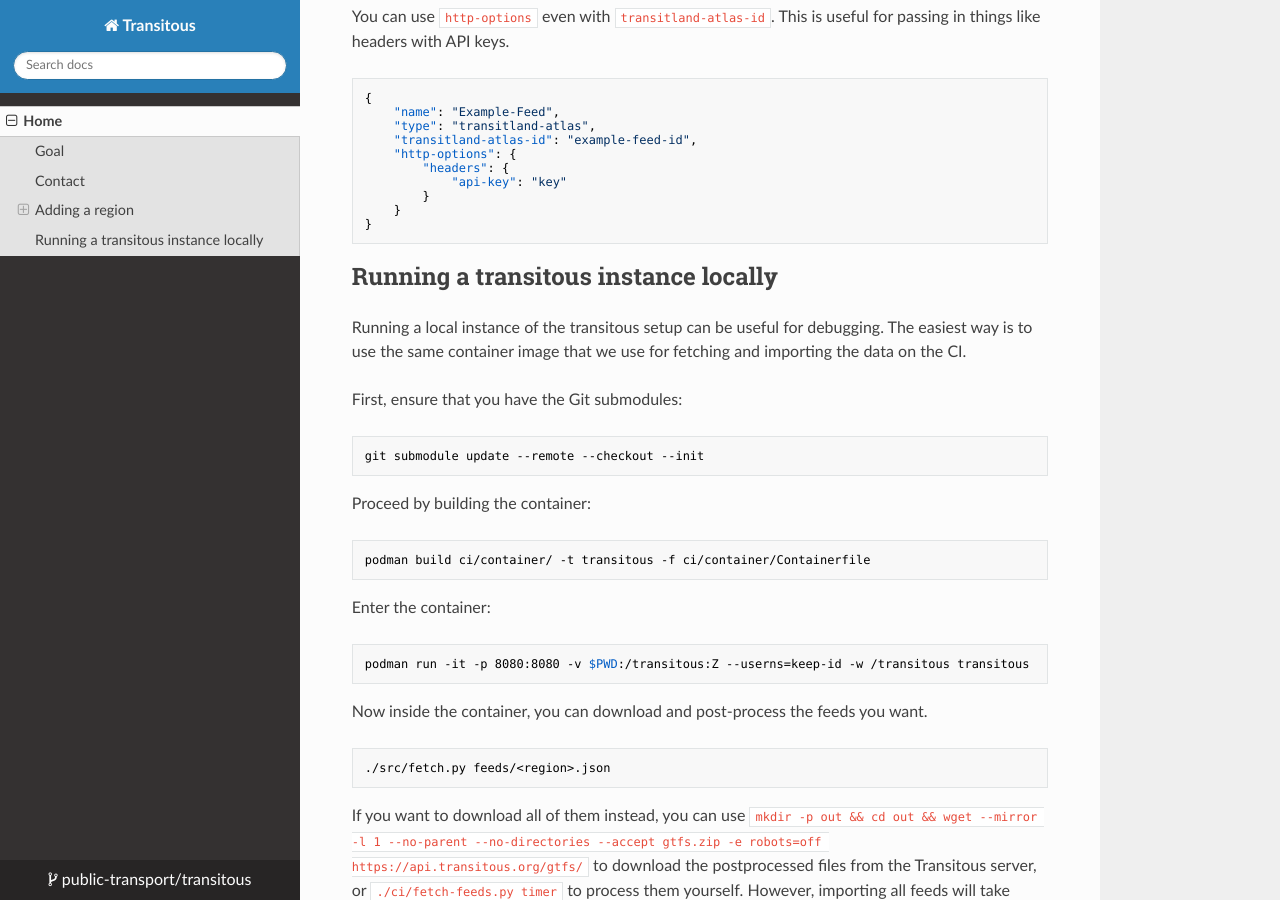
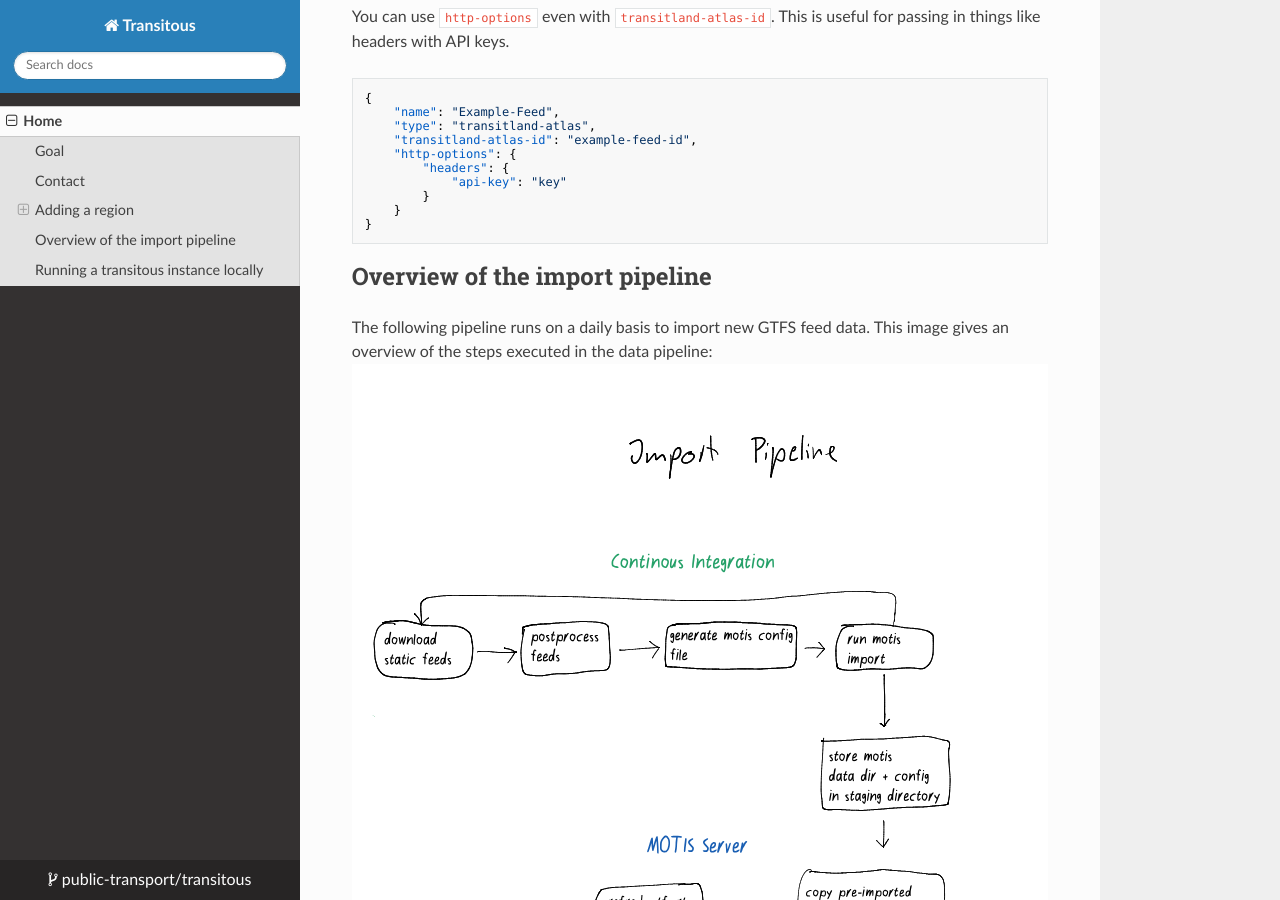
Before and after one commit to public-transport/transitous, an MkDocs documentation site: the page built from docs/docs/index.md, in a window 1280 px wide and 900 px high, scrolled down 4367 px. Built offline with MkDocs 1.6.1, drawn with Linux system fonts in a browser that asks for light colours; nearby versions of some CDN libraries.

Commit message:
Add the pipeline diagram to the docs (#972)

````diff
--- a/docs/docs/index.md
+++ b/docs/docs/index.md
@@ -221,6 +221,12 @@
 }
 ```
 
+## Overview of the import pipeline
+The following pipeline runs on a daily basis to import new GTFS feed data.
+This image gives an overview of the steps executed in the data pipeline:
+<img src="pipeline.svg" alt="diagram visualizing the data import pipeline">
+
+
 ## Running a transitous instance locally
 
 Running a local instance of the transitous setup can be useful for debugging.
````
Also changed, not shown: docs/docs/pipeline.svg (added).
